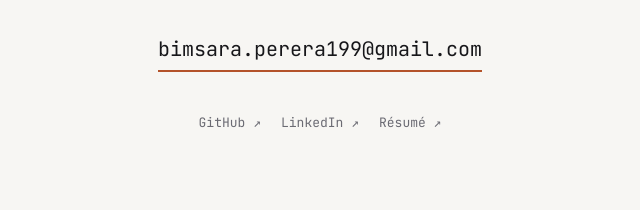
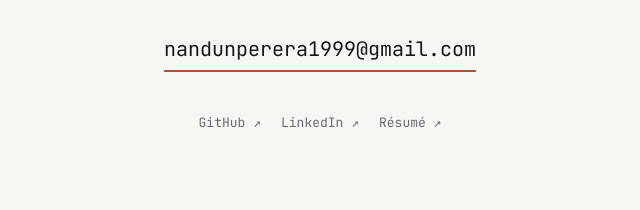
Before and after one commit to Nandun99/Nandun99.github.io, a plain HTML site: page index.html in a window 1280 px wide. Shown: the part 6287-6497 px from the top of the page, 320-960 px from the left. Drawn offline with Linux system fonts and the light colour scheme.

Commit message:
Update contact email

```diff
--- a/index.html
+++ b/index.html
@@ -600,7 +600,7 @@
     <div class="wrap reveal">
       <h2>Let's build something<br><span class="soft">that lasts.</span></h2>
       <p>Open to full-stack, backend, cloud and applied AI roles, or just a good engineering chat.</p>
-      <a class="mail" href="mailto:bimsara.perera199@gmail.com">bimsara.perera199@gmail.com</a>
+      <a class="mail" href="mailto:nandunperera1999@gmail.com">nandunperera1999@gmail.com</a>
       <div class="socials">
         <a href="https://github.com/Nandun99" target="_blank" rel="noopener">GitHub ↗</a>
         <a href="https://www.linkedin.com/in/nandun-perera/" target="_blank" rel="noopener">LinkedIn ↗</a>
```
Also changed, not shown: 1 other file.
